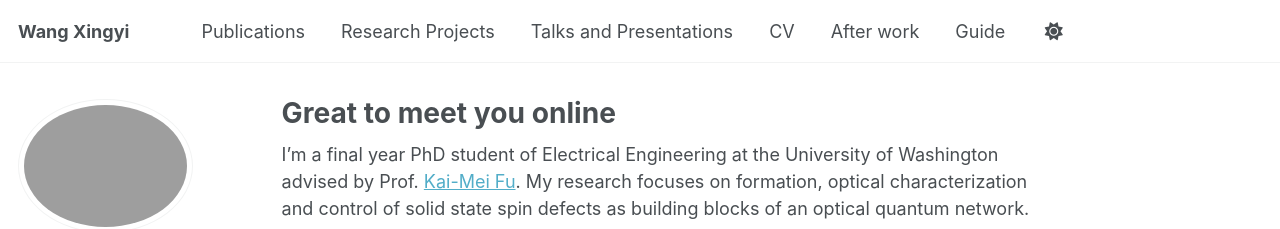
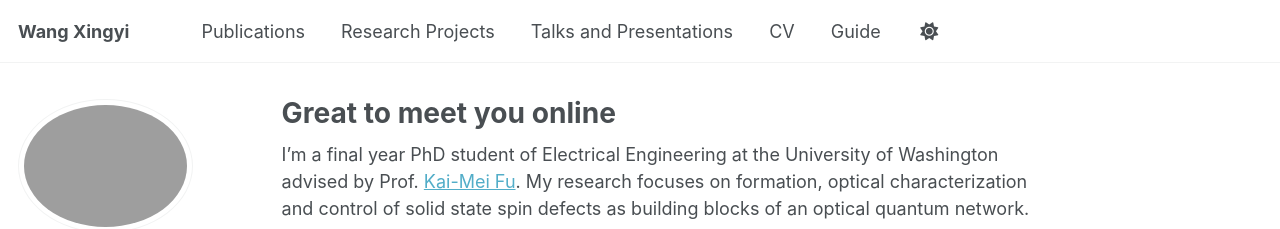
Before and after one commit to Waffelz/Xingyi_Wang, a Jekyll site: the page built from _pages/about.md, in a window 1280 px wide. Shown: the top 229 px of the page. Built offline with Jekyll 4.4.1, drawn with Linux system fonts in a browser that asks for light colours; some web fonts are replaced.

Commit message:
Update navigation.yml

```diff
--- a/_data/navigation.yml
+++ b/_data/navigation.yml
@@ -18,9 +18,6 @@ main:
     url: /talks/
 
   - title: "CV"
-    url: /files/Xingyi_Wang_CV_QM.pdf
-
-  - title: "After work"
     url: /cv/
 
   - title: "Guide"
```
